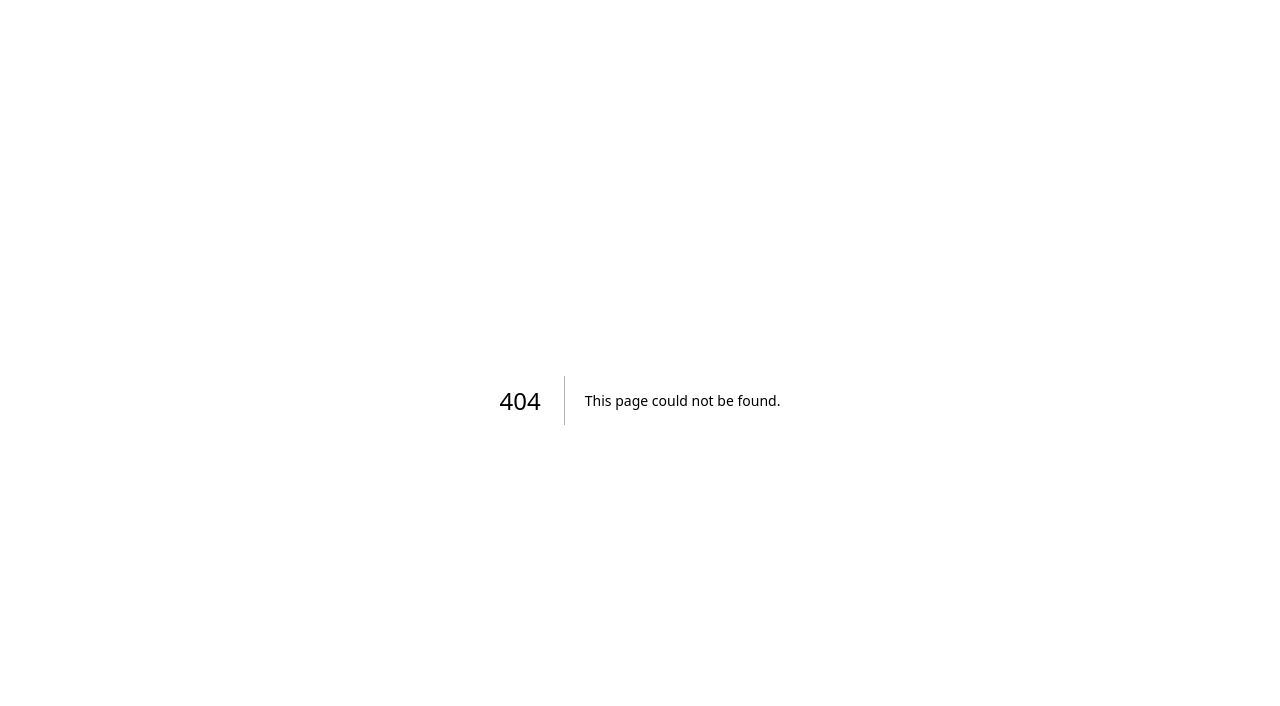
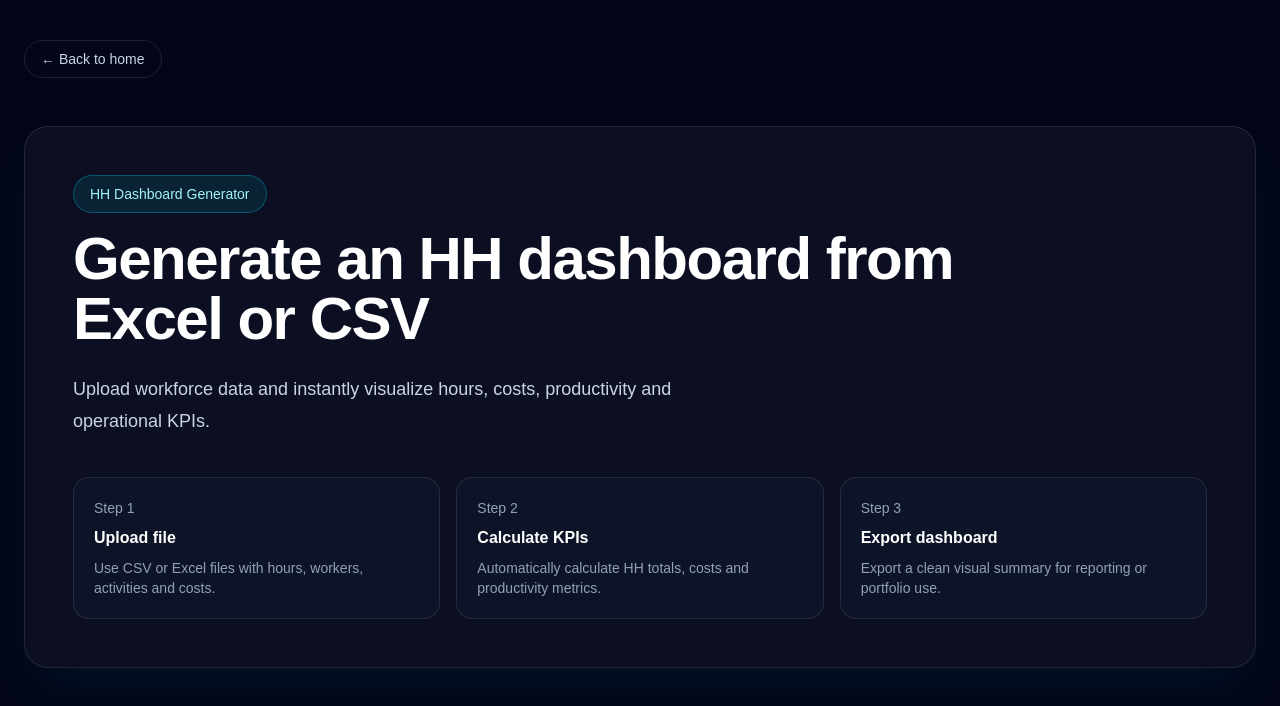
Before and after one commit to kike-Pinto/dashboard-tools-platform, a Next.js app: page /dashboard/hh-dashboard in a window 1280 px wide. Before the commit this address had no page. Shown: the top 706 px of the page. Built offline with nearby package versions, Linux system fonts and the light colour scheme.

Commit message:
feat: add hh dashboard shell

```diff
--- /dev/null
+++ b/src/app/dashboard/hh-dashboard/page.tsx
@@ -0,0 +1,11 @@
+import { DashboardShell } from '../../../components/dashboard/DashboardShell'
+
+export default function HHDashboardPage() {
+  return (
+    <DashboardShell
+      badge='HH Dashboard Generator'
+      title='Generate an HH dashboard from Excel or CSV'
+      description='Upload workforce data and instantly visualize hours, costs, productivity and operational KPIs.'
+    />
+  )
+}
--- /dev/null
+++ b/src/components/dashboard/DashboardShell.tsx
@@ -0,0 +1,68 @@
+import Link from 'next/link'
+
+type DashboardShellProps = {
+  badge: string
+  title: string
+  description: string
+}
+
+export function DashboardShell({
+  badge,
+  title,
+  description,
+}: DashboardShellProps) {
+  return (
+    <main className='min-h-screen bg-slate-950 text-white'>
+      <section className='mx-auto max-w-7xl px-6 py-10'>
+        <Link
+          href='/'
+          className='inline-flex rounded-full border border-white/10 px-4 py-2 text-sm text-slate-300 transition hover:bg-white/10 hover:text-white'
+        >
+          ← Back to home
+        </Link>
+
+        <div className='mt-12 rounded-3xl border border-white/10 bg-white/4 p-8 shadow-2xl shadow-cyan-950/30 backdrop-blur md:p-12'>
+          <p className='mb-4 inline-flex rounded-full border border-cyan-400/30 bg-cyan-400/10 px-4 py-2 text-sm font-medium text-cyan-200'>
+            {badge}
+          </p>
+
+          <h1 className='max-w-4xl text-4xl font-bold tracking-tight md:text-6xl'>
+            {title}
+          </h1>
+
+          <p className='mt-6 max-w-2xl text-lg leading-8 text-slate-300'>
+            {description}
+          </p>
+
+          <div className='mt-10 grid gap-4 md:grid-cols-3'>
+            <div className='rounded-2xl border border-white/10 bg-slate-900/70 p-5'>
+              <p className='text-sm text-slate-400'>Step 1</p>
+              <h3 className='mt-2 font-semibold'>Upload file</h3>
+              <p className='mt-2 text-sm text-slate-400'>
+                Use CSV or Excel files with hours, workers, activities and
+                costs.
+              </p>
+            </div>
+
+            <div className='rounded-2xl border border-white/10 bg-slate-900/70 p-5'>
+              <p className='text-sm text-slate-400'>Step 2</p>
+              <h3 className='mt-2 font-semibold'>Calculate KPIs</h3>
+              <p className='mt-2 text-sm text-slate-400'>
+                Automatically calculate HH totals, costs and productivity
+                metrics.
+              </p>
+            </div>
+
+            <div className='rounded-2xl border border-white/10 bg-slate-900/70 p-5'>
+              <p className='text-sm text-slate-400'>Step 3</p>
+              <h3 className='mt-2 font-semibold'>Export dashboard</h3>
+              <p className='mt-2 text-sm text-slate-400'>
+                Export a clean visual summary for reporting or portfolio use.
+              </p>
+            </div>
+          </div>
+        </div>
+      </section>
+    </main>
+  )
+}
```
